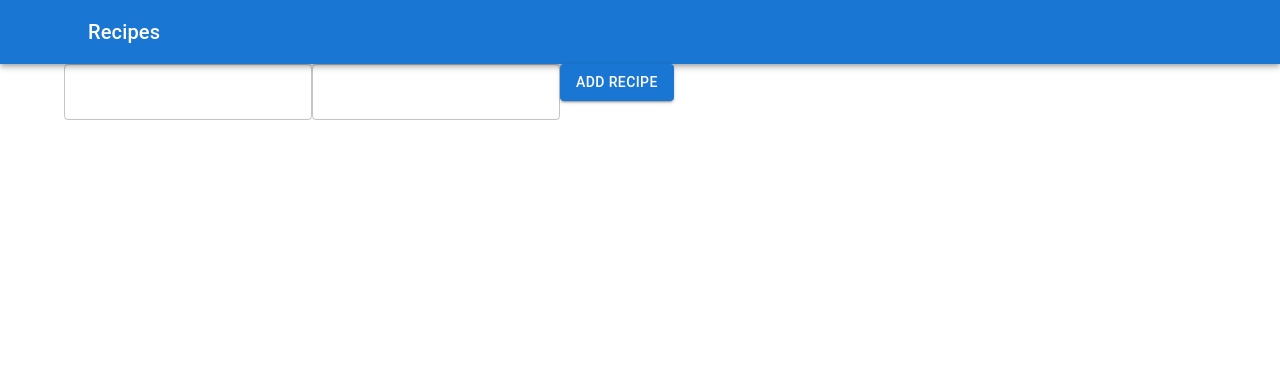
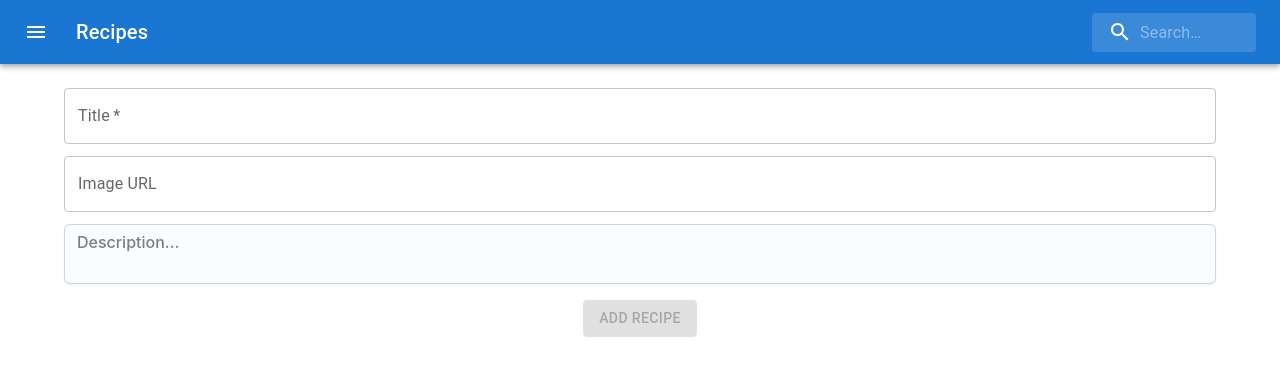
Before and after one commit to shukhratabdullaev/Recipes, a React (Create React App) app: page /create in a window 1280 px wide. Shown: the top 376 px of the page. Built offline with nearby package versions, Linux system fonts and the light colour scheme.

Commit message:
change header and refactor edit page

```diff
--- a/package.json
+++ b/package.json
@@ -3,9 +3,10 @@
   "version": "0.1.0",
   "private": true,
   "dependencies": {
-    "@emotion/react": "^11.11.0",
+    "@emotion/react": "^11.11.1",
     "@emotion/styled": "^11.11.0",
     "@mui/icons-material": "^5.11.16",
+    "@mui/joy": "^5.0.0-alpha.83",
     "@mui/material": "^5.13.3",
     "@testing-library/jest-dom": "^5.16.5",
     "@testing-library/react": "^13.4.0",
--- a/src/app/App.tsx
+++ b/src/app/App.tsx
@@ -9,6 +9,7 @@ import { RecipeDetailsPage } from '../components/RecipeDetailsPage/RecipeDetails
 import { CreateRecipePage } from '../components/CreateRecipePage/CreateRecipePage';
 import { useAppDispatch } from './store';
 import { fetchRecipes } from '../components/RecipesList/recipes-reducer';
+import { SearchAppBar } from '../utils/SearchAppBar';
 
 const App = () => {
   const dispatch = useAppDispatch();
@@ -19,22 +20,14 @@ const App = () => {
   }, []);
 
   return <div className='App'>
-    <AppBar position='static'>
-      <Container>
-        <Toolbar>
-          <Link to='/' style={{ textDecoration: 'none' }}>
-            <Typography variant='h6' color='white'>Recipes</Typography>
-          </Link>
-        </Toolbar>
-      </Container>
-    </AppBar>
+    <SearchAppBar/>
     <Container fixed>
       <Routes>
         <Route path='/' element={<RecipesList />} />
         <Route path='/details/:recipeId' element={<RecipeDetailsPage />} />
         <Route path='/create' element={<CreateRecipePage />} />
-        <Route path='/edit' element={<CreateRecipePage />} />
-        {/* <Route path='*' element={<h1>Not Fount 404</h1>} /> */}
+        <Route path='/edit/:recipeId' element={<CreateRecipePage />} />
+         <Route path='*' element={<h1>Not Fount 404</h1>} />
       </Routes>
     </Container>
   </div>;
--- a/src/components/CreateRecipePage/CreateRecipePage.tsx
+++ b/src/components/CreateRecipePage/CreateRecipePage.tsx
@@ -1,29 +1,101 @@
-import { useAppDispatch } from '../../app/store';
-import { createRecipe } from '../RecipesList/recipes-reducer';
-import React, { ChangeEvent, useState } from 'react';
-import { Link } from 'react-router-dom';
+import { useAppDispatch, useAppSelector } from '../../app/store';
+import { createRecipe, editRecipe } from '../RecipesList/recipes-reducer';
+import React, { ChangeEvent, useEffect, useState } from 'react';
+import { Link, useParams } from 'react-router-dom';
 import Button from '@mui/material/Button/Button';
 import TextField from '@mui/material/TextField/TextField';
+import { RecipeType } from '../../api/recipes-api';
+import Textarea from '@mui/joy/Textarea/Textarea';
 
-export const CreateRecipePage = () => {
+export const CreateRecipePage = React.memo(() => {
   const [titleText, setTitleText] = useState('');
+  const [urlText, setUrlText] = useState('');
   const [descriptionText, setDescription] = useState('');
+  const recipes = useAppSelector(state => state.recipes);
+  const { recipeId } = useParams();
+  let recipe: RecipeType | undefined;
+  if (recipeId) recipe = recipes.find(el => el.id === +recipeId);
   const dispatch = useAppDispatch();
 
+  useEffect(() => {
+    if (recipe) {
+      const { title, url, description } = recipe;
+      setTitleText(title);
+      setUrlText(url);
+      setDescription(description);
+    }
+  }, []);
+
+  const [error, setError] = useState<string | null>(null);
+
   const addRecipe = () => {
-    dispatch(createRecipe(titleText.trim(), descriptionText.trim()));
-    setTitleText('');
-    setDescription('');
+    if (titleText !== '') {
+      dispatch(createRecipe(titleText.trim(), urlText.trim(), descriptionText.trim()));
+      setTitleText('');
+      setUrlText('');
+      setDescription('');
+    } else {
+      setError('Title is required');
+    }
   };
+  const updateRecipe = () => {
+    if (recipe) {
+      if (titleText !== '') {
+        dispatch(editRecipe(recipe.id, titleText.trim(), urlText.trim(), descriptionText.trim()));
+        setTitleText('');
+        setUrlText('');
+        setDescription('');
+      } else {
+        setError('Title is required');
+      }
+    }
+  };
+
+
   return (
-    <>
+    <div style={{
+      padding: '16px 0',
+      display: 'flex',
+      flexDirection: 'column',
+      alignItems: 'center',
+
+    }}>
       <TextField value={titleText}
                  onChange={(e: ChangeEvent<HTMLInputElement | HTMLTextAreaElement>) => setTitleText(e.currentTarget.value)}
+                 label='Title'
+                 margin='dense'
+                 required
+                 fullWidth
+                 error={!!error}
+                 helperText={error}
+                 variant='outlined'
+
       />
-      <TextField value={descriptionText}
-                 onChange={(e: ChangeEvent<HTMLInputElement | HTMLTextAreaElement>) => setDescription(e.currentTarget.value)}
+      <TextField value={urlText}
+                 onChange={(e: ChangeEvent<HTMLInputElement | HTMLTextAreaElement>) => setUrlText(e.currentTarget.value)}
+                 label='Image URL'
+                 fullWidth
+                 variant='outlined'
+                 margin='dense'
       />
-      <Button component={Link} to='/create' variant='contained' color='primary' onClick={addRecipe}>Add Recipe</Button>
-    </>
+      <Textarea value={descriptionText}
+                name='Outlined'
+                placeholder='Description...'
+                variant='outlined'
+                minRows='2'
+                maxRows='7'
+                onChange={(e: ChangeEvent<HTMLInputElement | HTMLTextAreaElement>) => setDescription(e.currentTarget.value)}
+                sx={{ margin: '8px 0 16px', width: '100%', fontWeight: '500' }}
+      />
+      {
+        recipe
+          ? <div>
+            <Button component={Link} to='/' variant='text' color='primary' sx={{ marginRight: 4 }}>cancel</Button>
+            <Button component={Link} to='/' variant='contained' color='primary' disabled={!titleText} onClick={updateRecipe}>Edit Recipe</Button>
+          </div>
+          : <Button component={Link} to='/' variant='contained' color='primary' disabled={!titleText}
+                    onClick={addRecipe}>Add Recipe</Button>
+      }
+    </div>
   );
-};
+});
--- a/src/components/RecipeDetailsPage/RecipeDetailsPage.tsx
+++ b/src/components/RecipeDetailsPage/RecipeDetailsPage.tsx
@@ -1,7 +1,9 @@
-import { useParams } from 'react-router-dom';
+import { Link, useParams } from 'react-router-dom';
 import { useAppSelector } from '../../app/store';
 import Typography from '@mui/material/Typography/Typography';
 import React from 'react';
+import Box from '@mui/material/Box/Box';
+import Button from '@mui/material/Button/Button';
 
 export const RecipeDetailsPage = () => {
   const { recipeId } = useParams();
@@ -12,10 +14,20 @@ export const RecipeDetailsPage = () => {
 
   if (recipe) {
     return (
-      <div>
-        <Typography>
-          {recipe.title}
-        </Typography>
+      <div style={{textAlign: 'center'}}>
+        <Typography variant='h1'>{recipe.title}</Typography>
+        <Box
+          component="img"
+          sx={{
+            height: 500,
+            width: 700,
+            padding: '16px 0'
+          }}
+          alt={recipe.title}
+          src={recipe.url}
+        />
+        <Typography variant='h5'>{recipe.description}</Typography>
+        <Button size='large' component={Link} to={`/edit/${recipe.id}`}>edit</Button>
       </div>
     );
   }
--- a/src/components/RecipesList/RecipesList.tsx
+++ b/src/components/RecipesList/RecipesList.tsx
@@ -5,16 +5,14 @@ import React from 'react';
 import { RecipeType } from '../../api/recipes-api';
 import { useAppSelector } from '../../app/store';
 import { Recipe } from './Recipe/Recipe';
-import { AddBox } from '@mui/icons-material';
-import Card from '@mui/material/Card';
-import CardContent from '@mui/material/CardContent';
+import AddIcon from '@mui/icons-material/Add';
 import { Link } from 'react-router-dom';
 
 export const RecipesList: React.FC = () => {
   const recipes = useAppSelector<RecipeType[]>(state => state.recipes);
 
   return (
-    <Grid container spacing={3}>
+    <Grid container spacing={3} marginTop='16px'>
       {
         recipes.map(el => <Grid item key={el.id}>
           <Paper style={{ padding: '10px' }}>
@@ -22,24 +20,13 @@ export const RecipesList: React.FC = () => {
           </Paper>
         </Grid>)
       }
-      <Grid />
-      <Card sx={{
-        width: 345,
-        maxWidth: 345,
-        height: 350,
-        display: 'flex',
-        flexDirection: 'column',
-        justifyContent: 'center',
-        alignItems: 'center',
-      }}>
-        <CardContent>
-          <Link to='/create'>
-            <IconButton color='primary'>
-              <AddBox />
-            </IconButton>
-          </Link>
-        </CardContent>
-      </Card>
+      <Grid item display='flex' alignItems='center' justifyContent='center' width='350px'>
+        <Link to='/create'>
+          <IconButton color='primary'  size='large'>
+            <AddIcon />
+          </IconButton>
+        </Link>
+      </Grid>
     </Grid>
   );
 };
--- /dev/null
+++ b/src/utils/SearchAppBar.tsx
@@ -0,0 +1,90 @@
+import * as React from 'react';
+import { styled, alpha } from '@mui/material/styles';
+import AppBar from '@mui/material/AppBar';
+import Box from '@mui/material/Box';
+import Toolbar from '@mui/material/Toolbar';
+import IconButton from '@mui/material/IconButton';
+import Typography from '@mui/material/Typography';
+import InputBase from '@mui/material/InputBase';
+import MenuIcon from '@mui/icons-material/Menu';
+import SearchIcon from '@mui/icons-material/Search';
+import { Link } from 'react-router-dom';
+
+const Search = styled('div')(({ theme }) => ({
+  position: 'relative',
+  borderRadius: theme.shape.borderRadius,
+  backgroundColor: alpha(theme.palette.common.white, 0.15),
+  '&:hover': {
+    backgroundColor: alpha(theme.palette.common.white, 0.25),
+  },
+  marginLeft: 0,
+  width: '100%',
+  [theme.breakpoints.up('sm')]: {
+    marginLeft: theme.spacing(1),
+    width: 'auto',
+  },
+}));
+
+const SearchIconWrapper = styled('div')(({ theme }) => ({
+  padding: theme.spacing(0, 2),
+  height: '100%',
+  position: 'absolute',
+  pointerEvents: 'none',
+  display: 'flex',
+  alignItems: 'center',
+  justifyContent: 'center',
+}));
+
+const StyledInputBase = styled(InputBase)(({ theme }) => ({
+  color: 'inherit',
+  '& .MuiInputBase-input': {
+    padding: theme.spacing(1, 1, 1, 0),
+    // vertical padding + font size from searchIcon
+    paddingLeft: `calc(1em + ${theme.spacing(4)})`,
+    transition: theme.transitions.create('width'),
+    width: '100%',
+    [theme.breakpoints.up('sm')]: {
+      width: '12ch',
+      '&:focus': {
+        width: '20ch',
+      },
+    },
+  },
+}));
+
+export const SearchAppBar = () => (
+  <Box sx={{ flexGrow: 1 }}>
+    <AppBar position='static'>
+      <Toolbar>
+        <IconButton
+          size='large'
+          edge='start'
+          color='inherit'
+          aria-label='open drawer'
+          sx={{ mr: 2 }}
+        >
+          <MenuIcon />
+        </IconButton>
+        <Typography
+          variant='h6'
+          noWrap
+          component='div'
+          sx={{ flexGrow: 1, display: { xs: 'none', sm: 'block' } }}
+        >
+          <Link to='/' style={{ textDecoration: 'none', color: '#fff' }}>
+            Recipes
+          </Link>
+        </Typography>
+        <Search>
+          <SearchIconWrapper>
+            <SearchIcon />
+          </SearchIconWrapper>
+          <StyledInputBase
+            placeholder='Search…'
+            inputProps={{ 'aria-label': 'search' }}
+          />
+        </Search>
+      </Toolbar>
+    </AppBar>
+  </Box>
+);
```
Also changed, not shown: src/api/recipes-api.ts (+31 -97 lines), src/components/RecipesList/Recipe/Recipe.tsx (+20 -33 lines), src/components/RecipesList/recipes-reducer.ts (+30 -5 lines), 2 other files (tests, documents, lock files or other folders).
